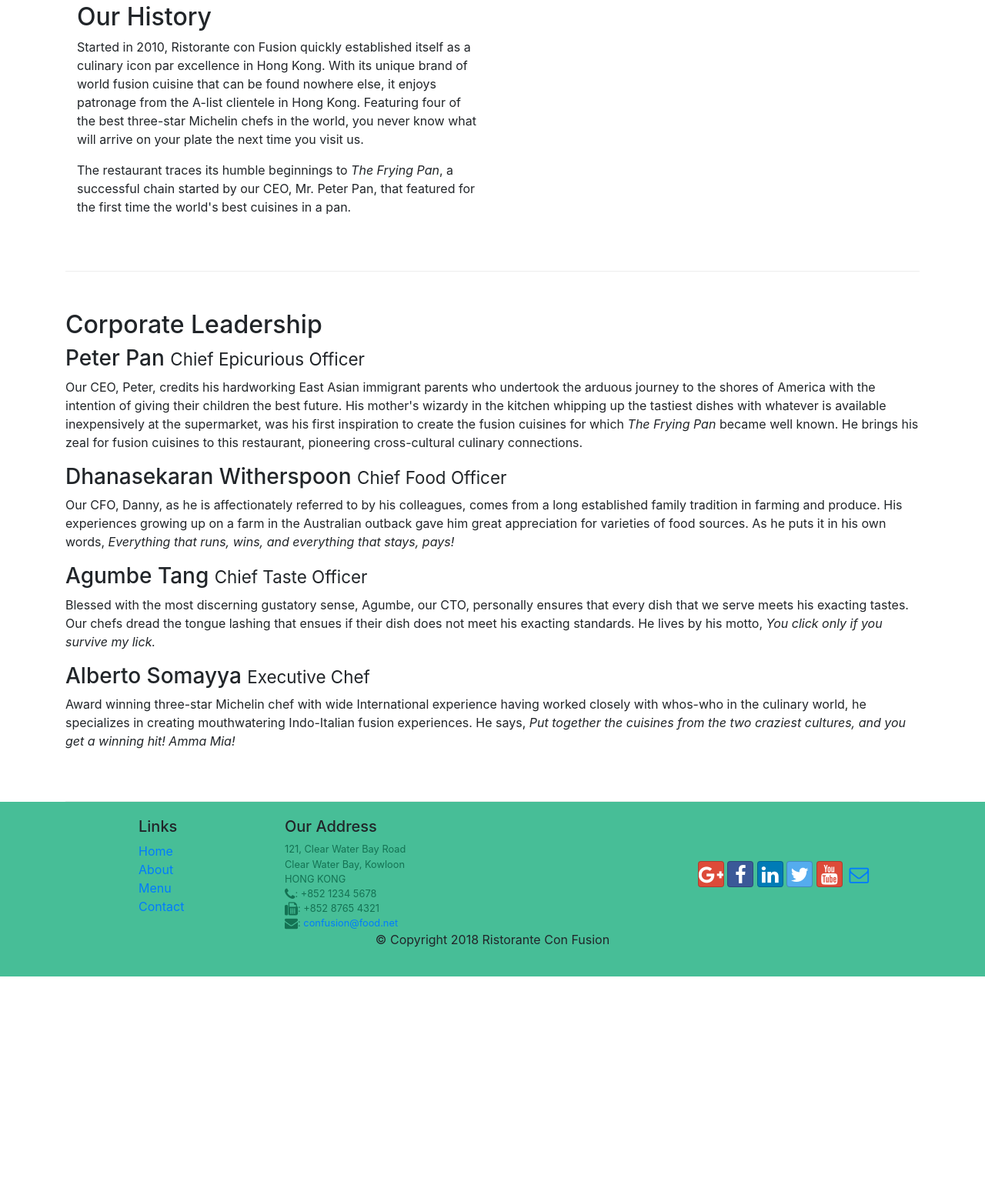
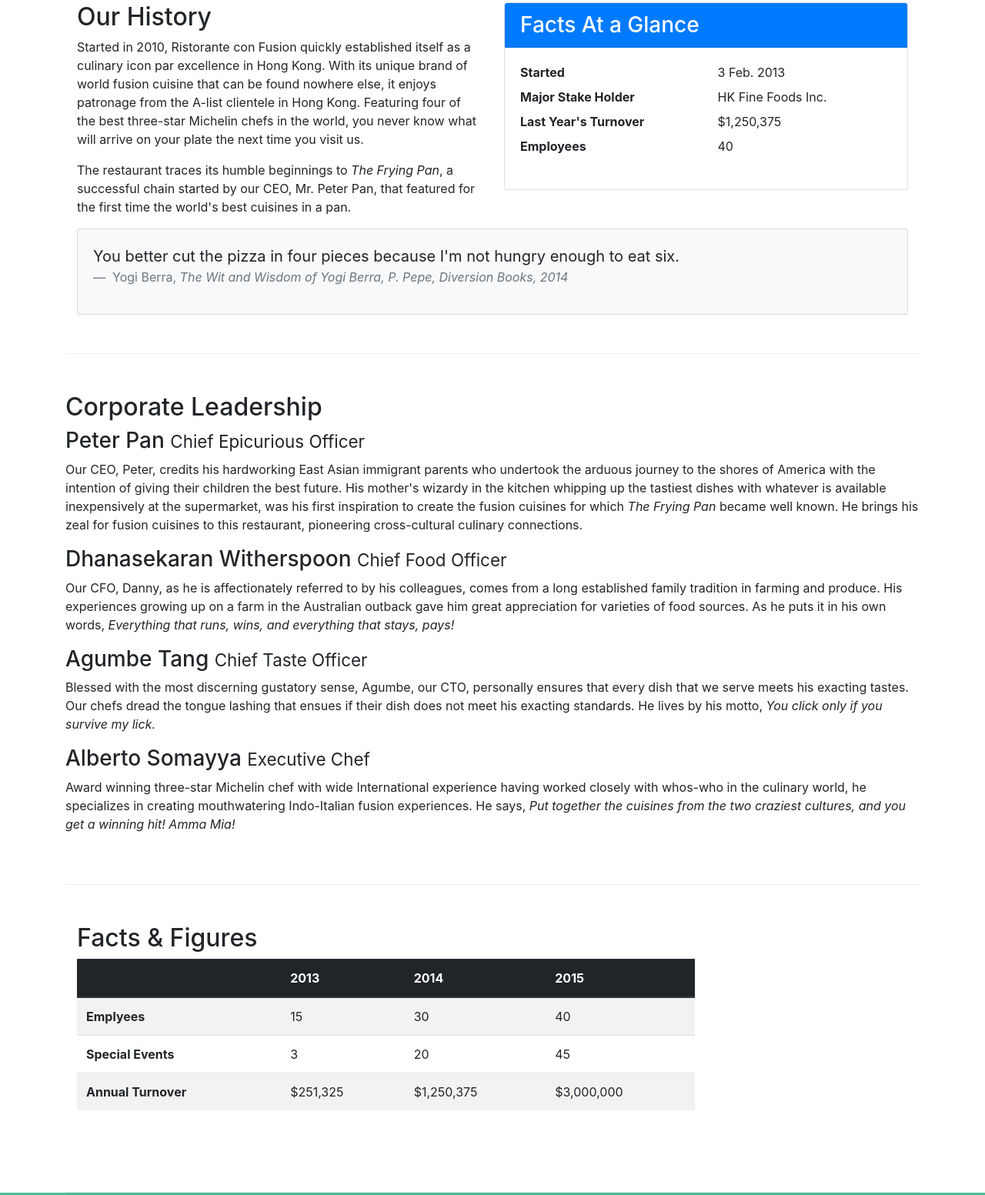
Before and after one commit to ShuLi1023/bootstrap4, a website: page aboutus.html in a window 1280 px wide. Shown: the part 508-2061 px from the top of the page at 77% size. Before the commit the page ends 1777 px from the top, so only its background shows below. Drawn offline with nearby package versions, Linux system fonts and the light colour scheme.

Commit message:
Tables and Cards

```diff
--- a/aboutus.html
+++ b/aboutus.html
@@ -68,6 +68,32 @@
                 <p>The restaurant traces its humble beginnings to <em>The Frying Pan</em>, a successful chain started by our CEO, Mr. Peter Pan, that featured for the first time the world's best cuisines in a pan.</p>
             </div>
             <div class="col-12 col-sm">
+                <div class="card">
+                    <h3 class="card-header bg-primary text-white">Facts At a Glance</h3>
+                    <div class="card-body">
+                        <dl class="row">
+                            <dt class="col-6">Started</dt>
+                            <dd class="col-6">3 Feb. 2013</dd>
+                            <dt class="col-6">Major Stake Holder</dt>
+                            <dd class="col-6">HK Fine Foods Inc.</dd>
+                            <dt class="col-6">Last Year's Turnover</dt>
+                            <dd class="col-6">$1,250,375</dd>
+                            <dt class="col-6">Employees</dt>
+                            <dd class="col-6">40</dd>
+                        </dl>
+                    </div>
+                </div>
+            </div>
+            <div class="col-12">
+                <div class="card card-body bg-light">
+                    <blockquote class="blockquote">
+                        <p class="mb-0">You better cut the pizza in four pieces because I'm not hungry enough to eat six.</p>
+                        <footer class="blockquote-footer">
+                            Yogi Berra,
+                            <cite title="Source Title">The Wit and Wisdom of Yogi Berra, P. Pepe, Diversion Books, 2014</cite>
+                        </footer>
+                    </blockquote>
+                </div>
             </div>
         </div>
 
@@ -85,7 +111,43 @@
                 <p class="d-none d-sm-block">Award winning three-star Michelin chef with wide International experience having worked closely with whos-who in the culinary world, he specializes in creating mouthwatering Indo-Italian fusion experiences. He says, <em>Put together the cuisines from the two craziest cultures, and you get a winning hit! Amma Mia!</em></p>
             </div>
        </div>
-
+       <div class="row row-content">
+           <div class="col-12 col-sm-9">
+               <h2>Facts &amp; Figures</h2>
+               <div class="table-responsive">
+                   <table class="table table-striped">
+                       <thead class="thead-dark">
+                           <tr>
+                               <th>&nbsp;</th>
+                               <th>2013</th>
+                               <th>2014</th>
+                               <th>2015</th>
+                           </tr>
+                       </thead>
+                       <tbody>
+                           <tr>
+                               <th>Emplyees</th>
+                               <td>15</th>
+                               <td>30</th>
+                               <td>40</th>
+                           </tr>
+                           <tr>
+                               <th>Special Events</th>
+                               <td>3</td>
+                               <td>20</td>
+                               <td>45</td>
+                           </tr>
+                           <tr>
+                               <th>Annual Turnover</th>
+                               <td>$251,325</td>
+                               <td>$1,250,375</td>
+                               <td>$3,000,000</td>
+                           </tr>
+                       </tbody>
+                   </table>
+               </div>
+           </div>
+       </div>
     </div>
 
     <footer class="footer">
```
